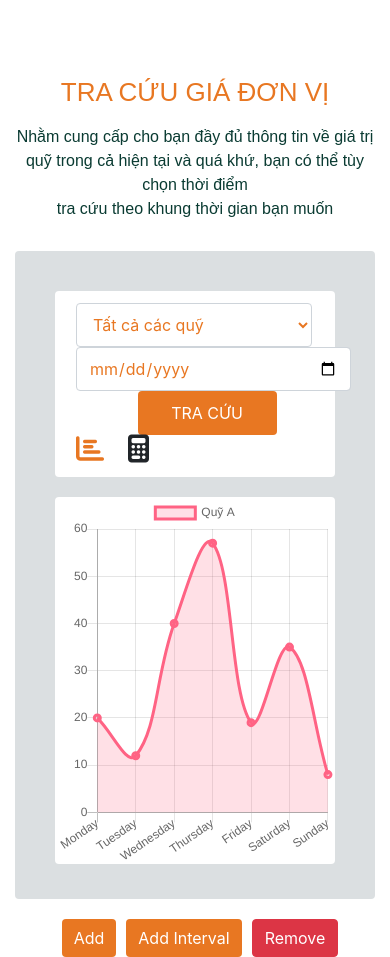
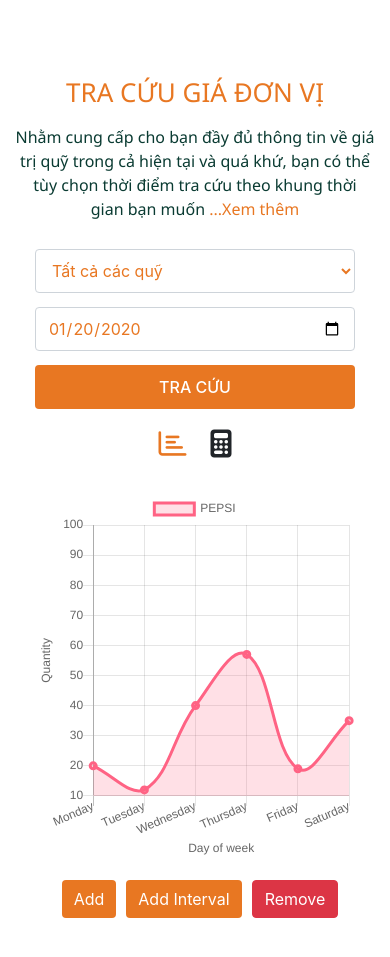
Before and after one commit to tqsang/chart-hexagon, a React (Create React App) app: page / in a window 390 px wide. Built offline with nearby package versions, Linux system fonts and the light colour scheme.

Commit message:
reponsive UI all browsersr

```diff
--- a/package.json
+++ b/package.json
@@ -8,6 +8,7 @@
     "@testing-library/user-event": "^12.6.0",
     "bootstrap": "^4.5.3",
     "chart.js": "^2.9.4",
+    "classnames": "^2.2.6",
     "react": "^17.0.1",
     "react-chartjs-2": "^2.11.1",
     "react-dom": "^17.0.1",
--- a/src/component/Body/Body.scss
+++ b/src/component/Body/Body.scss
@@ -24,3 +24,39 @@
     }
   }
 }
+
+@media only screen and (max-width: 740px) {
+  .s__body{
+    .body {
+      margin: 0px;
+      padding: 0px 20px;
+      background-color: white;
+
+    }
+    .footer {
+      .btn {
+        margin-bottom: 20px;
+      }
+    }
+  }
+}
+
+@media only screen and (min-width: 740px) and (max-width: 990px){
+  .s__body{
+    .footer {
+      .btn {
+        margin-bottom: 20px;
+      }
+    }
+  }
+}
+@media only screen and (max-width: 1000px) {
+  .s__body {
+    .body {
+      margin: 0px;
+      padding: 0px 20px;
+      background-color: white;
+
+    }
+  }
+}
--- a/src/component/Body/Chart/index.jsx
+++ b/src/component/Body/Chart/index.jsx
@@ -27,24 +27,38 @@
           labels: fetchDate,
           datasets: [
             {
-              label: 'Quỹ A',
+              label: 'PEPSI',
               data: fetchQuantity,
               backgroundColor: 'rgba(255, 99, 132, 0.2)',
               borderColor: 'rgba(255, 99, 132, 1)',
               borderWidth: 3,
             },
-            // {
-            //   label: 'second week',
-            //   data: [20, 30, 10, 8, 40, 10],
-            //   backgroundColor: 'rgba(54, 162, 235, 0.2)',
-            //   borderColor: 'rgba(54, 162, 235, 1)',
-            //   borderWidth: 3,
-            // }
           ]
         }}
         options={{
           responsive: true,
           maintainAspectRatio: false,
+
+          scales: {
+            xAxes: [{
+              display: true,
+              scaleLabel: {
+                display: true,
+                labelString: 'Day of week'
+              }
+            }],
+            yAxes: [{
+              display: true,
+              scaleLabel: {
+                display: true,
+                labelString: 'Quantity'
+              },
+              ticks: {
+                suggestedMin: 50,
+                suggestedMax: 100
+              }
+            }]
+          }
         }}
         height={367}
         width={1000}
--- a/src/component/Body/Search/Search.scss
+++ b/src/component/Body/Search/Search.scss
@@ -1,44 +1,155 @@
-.search {
+.background {
+  width: 100%;
+  height: 100%;
+
   margin-bottom: 20px;
-  padding: 12px;
+
+  display: flex;
+  align-items: center;
 
   background-color: #FFFFFF;
   border-radius: 4px;
+  .search {
+    display: flex;
+    align-items: center;
 
-  .col-sm-auto {
-    padding: 0px;
-    margin-left: 24px;
-  }
-    #select {
+    width: 100%;
+    height: 100%;
 
-      width: 236px;
-      height: 44px;
-      color: #E87722;
-    }
-    #exampleDate {
-      width: 275px;
+    padding-top: 12px;
+    padding-bottom: 12px;
+
+    position: relative;
+
+    &__input-item {
       height: 44px;
 
-      color: #E87722;
+      margin-left: 24px;
     }
+    &__input-option {
+      width: 236px;
 
-    .btn-secondary {
+      #select {
+        height: 44px;
+        color: #E87722;
+      }
+    }
+    &__input-date {
+      width: 275px;
+
+
+
+      #date {
+        height: 44px;
+        color: #E87722;
+      }
+    }
+    &__btn-search {
       width: 139px;
-      height: 44px;
+
+      font-weight: 500;
+
+      color: #FFFFFF;
       background-color: #E87722;
       border: 0px;
+
+      &:hover {
+        text-decoration: none;
+
+        color: #E87722;
+        background-color: #FFFFFF;
+      }
     }
-    .left{
-      display: flex;
-      align-items: center;
-      justify-content: end;
+    &__icon {
+      font-size: 28px;
 
+      position: absolute;
+      right: 20px;
+
+      .fa-chart-bar{
+        margin-right: 24px;
+
+        color: #E87722;
+      }
     }
-    .far{
-      font-size: 28px;
-      font-weight: 600;
+  }
+}
+
+// Mobile
+@media only screen and (max-width: 740px) {
+.background {
+  margin-bottom: 0px;
+    .search {
+      flex-direction: column;
+
+      &__input-item {
+        margin-bottom: 14px;
+        margin-left: 0px;
+
+      }
+      &__input-option {
+        width: 100%;
+        #select {
+          height: 44px;
+        }
+      }
+      &__input-date {
+        width: 100%;
+        #date {
+          height: 44px;
+        }
+      }
+      &__btn-search {
+        width: 100%;
+        margin-right: 0px;
+      }
+      &__icon {
+        position: static;
+      }
     }
-    .fa-chart-bar{
-      color: #E87722;
+  }
+}
+@media only screen and (min-width: 768px) and (max-width: 991px){
+  .search{
+    &__icon {
+      display: none;
+    }
+    &__btn-search {
+      margin-right: 24px;
+    }
+  }
+}
+
+@media only screen and (min-width: 740px) and (max-width: 767px) {
+  .background {
+    margin-bottom: 0px;
+      .search {
+        flex-direction: column;
+
+        &__input-item {
+          margin-bottom: 14px;
+          margin-left: 0px;
+
+        }
+        &__input-option {
+          width: 100%;
+          #select {
+            height: 44px;
+          }
+        }
+        &__input-date {
+          width: 100%;
+          #date {
+            height: 44px;
+          }
+        }
+        &__btn-search {
+          width: 100%;
+          margin-right: 0px;
+        }
+        &__icon {
+          position: static;
+        }
+      }
     }
 }
--- a/src/component/Body/Search/index.jsx
+++ b/src/component/Body/Search/index.jsx
@@ -1,6 +1,6 @@
 import React from 'react';
-import { Button, Col, Input, Row } from 'reactstrap';
 import './Search.scss';
+import { Input, Button } from 'reactstrap';
 
 
 Search.propTypes = {
@@ -9,10 +9,13 @@
 
 function Search(props) {
   return (
-    <div className="search">
-      <Row>
-        <Col sm="auto">
-          <Input type="select" name="select" id="select">
+    <div className="background">
+      <div className="search">
+        <div className="search__input-item search__input-option">
+          <Input
+            type="select"
+            name="select"
+            id="select">
             <option>Tất cả các quỹ</option>
             <option>1</option>
             <option>2</option>
@@ -20,29 +23,23 @@
             <option>4</option>
             <option>5</option>
           </Input>
-        </Col>
-        <Col sm="auto">
+        </div>
+        <div className="search__input-item search__input-date">
           <Input
             type="date"
             name="date"
-            id="exampleDate"
-            placeholder="date placeholder"
-          />
-        </Col>
-        <Col sm="auto">
-          <Button>TRA CỨU</Button>
-        </Col>
-        <div className="left">
-          <Col sm="auto">
-            <i class="far fa-chart-bar"></i>
-          </Col>
-          <Col sm="auto">
-            <i class="far fa-calculator"></i>
-          </Col>
+            id="date"
+            defaultValue="2020-01-20"
+          ></Input>
         </div>
+        <Button className="search__input-item search__btn-search" color="link" onClick={() => alert("just only UI -__-")}>TRA CỨU</Button>
+        <div className="search__input-item search__icon">
+          <i class="far fa-chart-bar"></i>
+          <i class="fas fa-calculator"></i>
+        </div>
+      </div>
+    </div>
 
-      </Row>
-    </div>
   );
 }
 
--- a/src/component/Body/index.jsx
+++ b/src/component/Body/index.jsx
@@ -6,38 +6,23 @@
 
 import DATA from '../../constants/data.json';
 
-
 Body.propTypes = {
 
 };
-
-function randomDate() {
-  const week = ["Monday", "Tuesday", "Wednesday", "Thursday", "Friday", "Saturday", "Sunday"]
-  const randomIndex = Math.trunc(Math.random() * 7);
-
-  return week[randomIndex]
-
-  // const newDate = [...DATA.data];
-
-  // const dayOfWeek = week[week.length % newDate.length];
-
-  // newDate.push(dayOfWeek);
-
-  // console.log('123', DATA.data.length);
-
-  // return dayOfWeek;
-
-
-}
 
 function randomData() {
   return Math.trunc(Math.random() * 100);
 }
 
 function Body(props) {
-
   const [data, setData] = useState(DATA.data);
   const [change, setChange] = useState(false);
+
+  function randomDate() {
+    const week = ["Monday", "Tuesday", "Wednesday", "Thursday", "Friday", "Saturday", "Sunday"]
+    let date = week[data.length % week.length];
+    return date;
+  }
 
   const handleAddData = () => {
     let newData = [...data];
@@ -52,9 +37,7 @@
   const handleRemoveData = () => {
     const newData = [...data];
     newData.pop();
-
     setData(newData);
-
   }
 
   useEffect(() => {
@@ -62,7 +45,9 @@
       if (change) {
         handleAddData();
       }
-
+      else {
+        clearInterval(useInterval);
+      }
     }, 1000);
 
     return () => {
@@ -79,11 +64,10 @@
       </div>
       <div className="footer">
         <Button onClick={handleAddData}>Add</Button>
-        <Button onClick={() => setChange(prevChange => !prevChange)}>Add Interval</Button>
+        <Button onClick={() => setChange(prevChange => !prevChange)}>{change ? 'Stop Add Interval' : 'Add Interval'}</Button>
         <Button onClick={handleRemoveData} color="danger">Remove</Button>
       </div>
     </div>
-
   );
 }
 
--- a/src/component/Header/Header.scss
+++ b/src/component/Header/Header.scss
@@ -5,27 +5,47 @@
   text-align: center;
 
   margin-top: 77px;
+
+  font-family: 'Segoe UI';
   &__title {
 
-    font-family: 'Arial';
+
     font-style: normal;
-    font-weight: 400;
+    font-weight: 500;
     font-size: 26px;
     line-height: 30px;
     text-transform: uppercase;
     color: #E87722;
   }
   &__description {
+    display: flex;
+    justify-content: center;
+
+    width: 100%;
 
     margin-top: 18px;
 
-    font-family: 'Arial';
     font-style: normal;
     font-weight: normal;
     font-size: 16px;
     line-height: 24px;
 
     color: #0A3B32;
+    p {
+      width: 820px;
+    }
 
   }
 }
+
+.more {
+  display: none;
+}
+
+@media only screen and (max-width: 740px) {
+  .more {
+    display: inline;
+    cursor: pointer;
+    color: #E87722;
+  }
+}
--- a/src/component/Header/index.jsx
+++ b/src/component/Header/index.jsx
@@ -1,19 +1,27 @@
-import React from 'react';
+import { useState } from 'react';
 import './Header.scss';
+
+import ClassNames from 'classnames';
 
 Header.propTypes = {
 
 };
 
 function Header(props) {
+  const [read, setRead] = useState(true);
+
   return (
     <div className="header">
       <div className="header__title">
         tra cứu giá đơn vị
       </div>
       <div className="header__description">
-        Nhằm cung cấp cho bạn đầy đủ thông tin về giá trị quỹ trong cả hiện tại và quá khứ, bạn có thể tùy chọn thời điểm <br /> tra cứu theo khung thời gian bạn muốn
+        <p>
+          Nhằm cung cấp cho bạn đầy đủ thông tin về giá trị quỹ trong cả hiện tại và quá khứ, bạn có thể tùy chọn thời điểm tra cứu{read && <span className="content"> theo khung thời gian bạn muốn </span>}
+          {read && <span className="more" onClick={() => setRead(false)}>...Xem thêm</span>}
+        </p>
       </div>
+
     </div>
   );
 }
--- a/src/constants/data.json
+++ b/src/constants/data.json
@@ -23,10 +23,7 @@
     {
       "date": "Saturday",
       "quantity": 35
-    },
-    {
-      "date": "Sunday",
-      "quantity": 8
     }
+
   ]
 }
```
Also changed, not shown: 1 other file (tests, documents, lock files or other folders).
